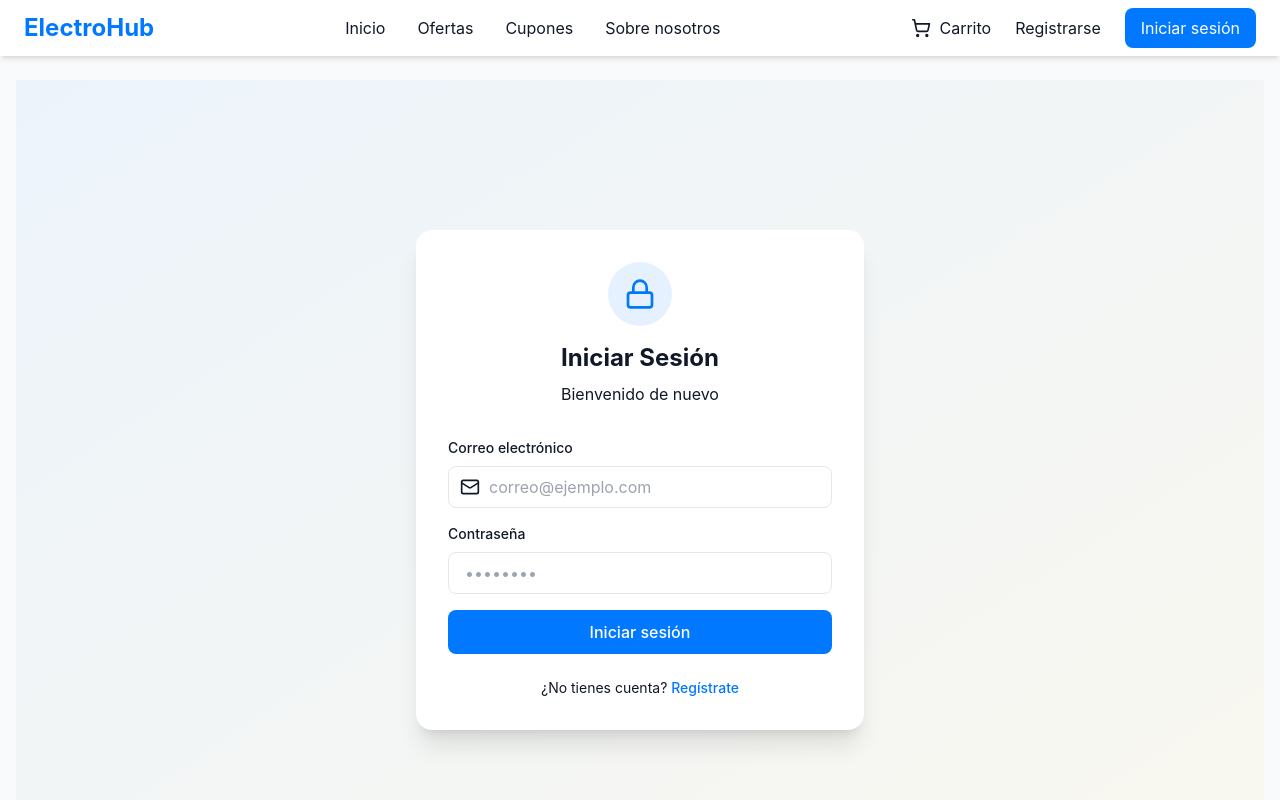
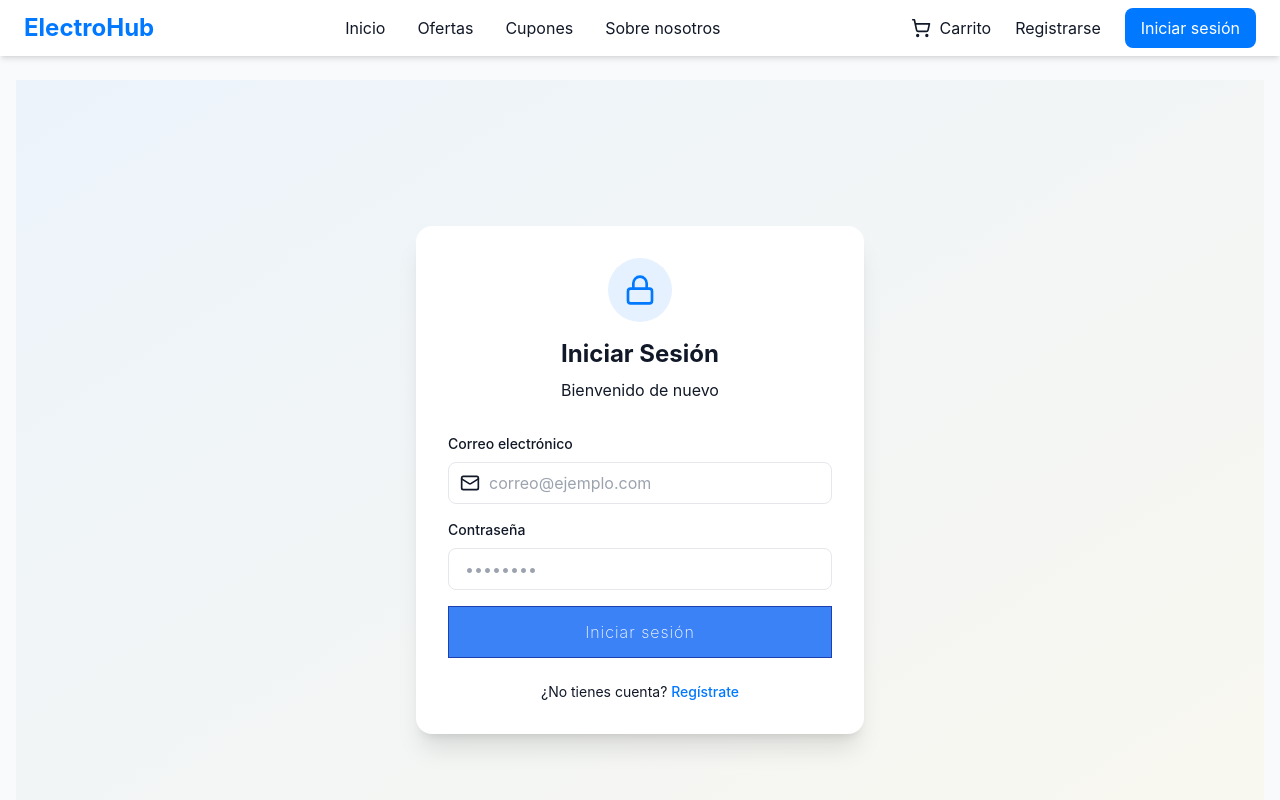
Before and after one commit to Mariavillca123/ElectroHub-frontend, a React (Vite) app: page /login in a window 1280 px wide. Shown: the top 800 px of the page. Built offline with nearby package versions, Linux system fonts and the light colour scheme; no server answers.

Commit message:
Cambios en el boton de inicio de sesion

```diff
--- a/src/components/ui/Button.tsx
+++ b/src/components/ui/Button.tsx
@@ -3,7 +3,7 @@ import { cn } from "../../utils/cn"
 
 interface ButtonProps extends ButtonHTMLAttributes<HTMLButtonElement> {
   children: ReactNode
-  variant?: "primary" | "secondary" | "outline" | "destructive"
+  variant?: "primary" | "secondary" | "outline" | "destructive" | "floating"
   size?: "sm" | "md" | "lg"
 }
 
@@ -20,7 +20,8 @@ export function Button({
     primary: "bg-blue-600 text-white hover:bg-blue-700 disabled:bg-gray-300 disabled:text-gray-500",
     secondary: "bg-gray-200 text-gray-900 hover:bg-gray-300",
     outline: "border border-gray-300 text-gray-900 hover:bg-gray-50",
-    destructive: "bg-red-600 text-white hover:bg-red-700"
+    destructive: "bg-red-600 text-white hover:bg-red-700",
+    floating: "button-floating text-white"
   }
 
   const sizes = {
--- a/src/pages/Auth/LoginPage.tsx
+++ b/src/pages/Auth/LoginPage.tsx
@@ -132,7 +132,7 @@ export default function LoginPage() {
             <button
               type="submit"
               disabled={loading}
-              className="w-full bg-primary text-white py-2.5 rounded-lg font-medium hover:bg-primary/90 transition-colors disabled:opacity-50"
+              className="w-full button-floating text-white font-medium disabled:opacity-50"
             >
               {loading ? "Iniciando..." : "Iniciar sesión"}
             </button>
--- a/src/styles/globals.css
+++ b/src/styles/globals.css
@@ -7,3 +7,49 @@ body {
   background-color: #f9fafb;
   color: #111827;
 }
+
+/* Button 52 Style - with blue shadow */
+.button-floating {
+  font-size: 16px;
+  font-weight: 200;
+  letter-spacing: 1px;
+  padding: 13px 20px 13px;
+  outline: 0;
+  border: 1px solid #1e40af;
+  cursor: pointer;
+  position: relative;
+  background-color: rgba(59, 130, 246, 1);
+  user-select: none;
+  -webkit-user-select: none;
+  touch-action: manipulation;
+  transition: all 0.3s ease;
+}
+
+.button-floating:after {
+  content: "";
+  background-color: #1e40af;
+  width: 100%;
+  z-index: -1;
+  position: absolute;
+  height: 100%;
+  top: 7px;
+  left: 7px;
+  transition: 0.2s;
+  border-radius: 0.5rem;
+}
+
+.button-floating:hover:after {
+  top: 0px;
+  left: 0px;
+}
+
+.button-floating:disabled {
+  opacity: 0.5;
+  cursor: not-allowed;
+}
+
+@media (min-width: 768px) {
+  .button-floating {
+    padding: 13px 50px 13px;
+  }
+}
```
Also changed, not shown: 1 other file (tests, documents, lock files or other folders).
